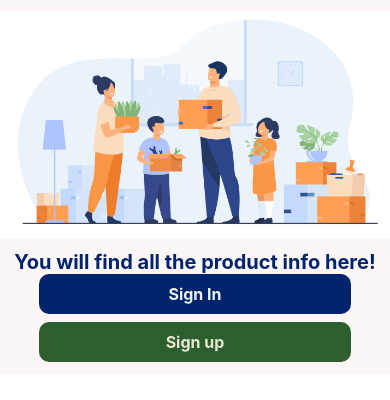
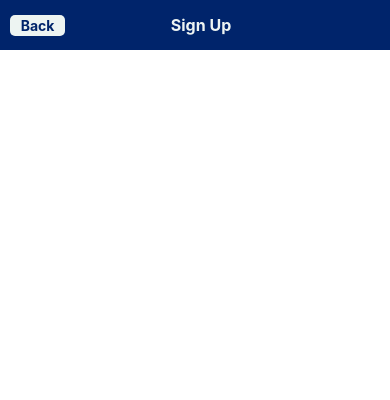
Before and after one commit to Ibrahim-Lokman/ProductInfo, a React Native app: screen / in a window 390 px wide. Shown: the top 400 px of the page. Built offline with nearby package versions, Linux system fonts and the light colour scheme.

Commit message:
common appbar added.

```diff
--- a/App.tsx
+++ b/App.tsx
@@ -4,11 +4,13 @@ import {
   SafeAreaView,
 } from 'react-native';
 import Splash from './src/features/auth/splash/splash_screen';
+import SignUp from './src/features/auth/signup/signup_screen';
 
 function App(): React.JSX.Element {
   return (
     <SafeAreaView >
-      <Splash />
+      {/* <Splash /> */}
+      <SignUp />
     </SafeAreaView>
   );
 }
--- /dev/null
+++ b/src/components/authheader/authheader_component.tsx
@@ -0,0 +1,64 @@
+import React from "react"
+import { Pressable, Text, View } from "react-native"
+import { Colors } from 'react-native/Libraries/NewAppScreen';
+import { AppColors } from "../../utils/colors";
+
+const AppBar = ({ title, onBackPressed }: { title: string, onBackPressed: () => void }) => {
+    return (
+        <View
+            style={{
+                flexDirection: 'row',
+                width: '100%',
+                paddingHorizontal: 10,
+                height: 50,
+                alignItems: 'center',
+                backgroundColor: AppColors.primary,
+            }
+            }
+        >
+            <Pressable
+                hitSlop={10}
+                style={{
+                    flex: 1,
+                    padding: 2,
+                    backgroundColor: AppColors.contentOnPrimary,
+                    justifyContent: 'center',
+                    alignItems: 'center',
+                    borderRadius: 5
+
+                }}
+                onPress={
+                    () => {
+                        console.log('back pressed');
+                    }
+                } >
+                <Text
+                    style={{
+                        color: AppColors.primary,
+                        fontSize: 14,
+                        fontWeight: 'bold'
+                    }}
+                >
+                    Back
+                </Text>
+            </Pressable>
+            <Text
+                numberOfLines={1}
+                ellipsizeMode='tail'
+                style={{
+                    flex: 5,
+                    color: AppColors.contentOnPrimary,
+                    fontSize: 16,
+                    fontWeight: 'bold',
+                    textAlign: 'center',
+                    paddingLeft: 8
+
+                }}
+            >{title}
+            </Text>
+            <View style={{ flex: 1 }} />
+        </View>
+    )
+}
+
+export default AppBar;
--- /dev/null
+++ b/src/features/auth/signup/signup_screen.tsx
@@ -0,0 +1,15 @@
+import React from "react";
+import { Text, View } from "react-native";
+import App from "../../../../App";
+import AppBar from "../../../components/authheader/authheader_component";
+
+
+const SignUp = () => {
+    return (
+        <View>
+            <AppBar title="Sign Up" onBackPressed={() => { }} />
+        </View>
+    );
+}
+
+export default SignUp;
```
Also changed, not shown: src/components/authheader/authheader_style.tsx (added), src/components/textinput/textfield_component.tsx (added), src/components/textinput/textfield_style.tsx (added), 1 other file (tests, documents, lock files or other folders).
